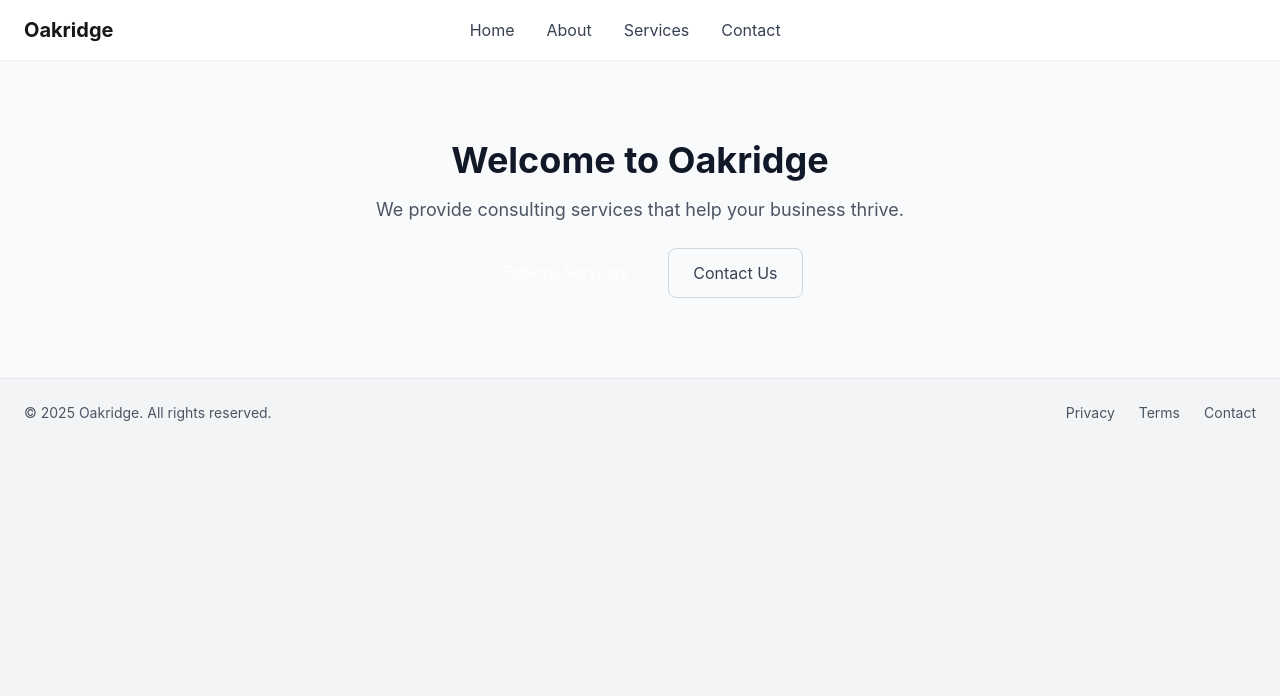
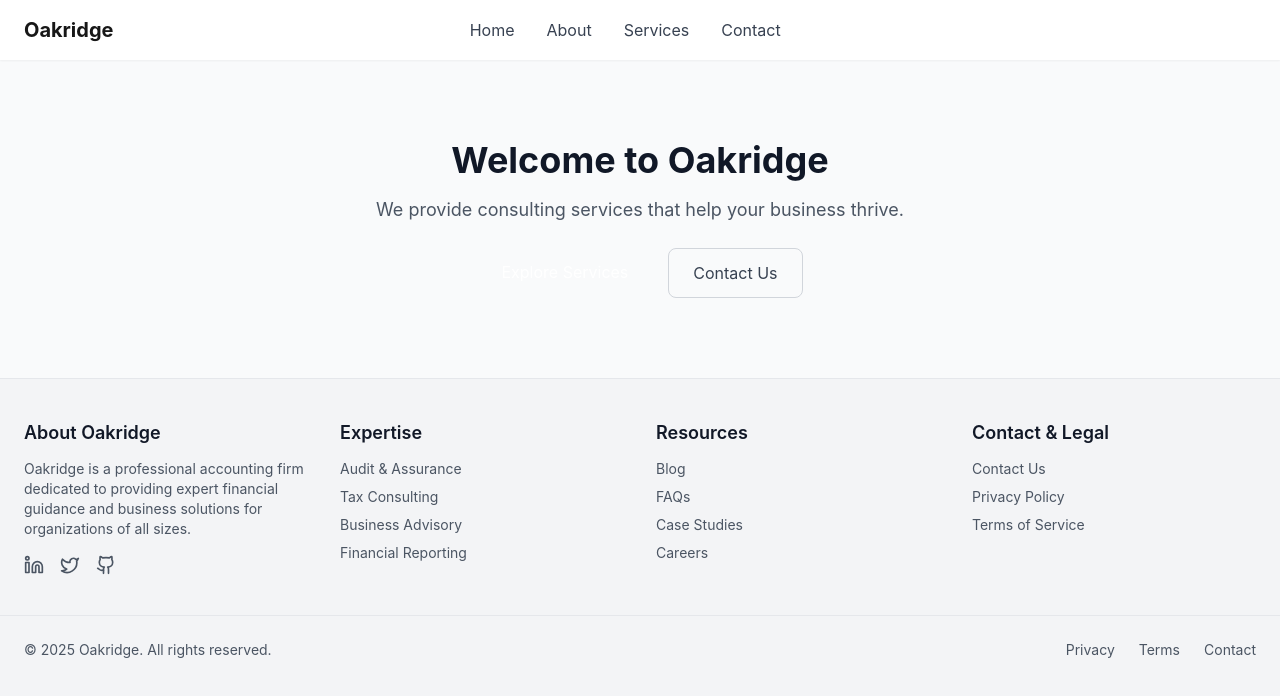
Before and after one commit to Pilgrim360/Oakridge, a Next.js app in the folder my-app/: page / in a window 1280 px wide. Shown: the top 696 px of the page. Built offline with nearby package versions, Linux system fonts and the light colour scheme.

Commit message:
Add social icons to About column in footer

```diff
--- a/my-app/src/components/Footer.tsx
+++ b/my-app/src/components/Footer.tsx
@@ -1,10 +1,62 @@
 // src/components/Footer.tsx
 import Link from "next/link";
+import { Linkedin, Twitter, Github } from "lucide-react";
 
 export default function Footer() {
   return (
-    <footer className="bg-gray-100 py-6 border-t">
-      <div className="mx-auto max-w-7xl px-6 flex flex-col md:flex-row justify-between items-center gap-4">
+    <footer className="bg-gray-100 border-t">
+      {/* Top Section: Four Columns */}
+      <div className="mx-auto max-w-7xl px-6 py-10 grid grid-cols-1 md:grid-cols-4 gap-8 border-b">
+        {/* Overview/About */}
+        <div>
+          <h3 className="text-lg font-semibold mb-3 text-gray-900">About Oakridge</h3>
+          <p className="text-sm text-gray-600">
+            Oakridge is a professional accounting firm dedicated to providing expert financial guidance and business solutions for organizations of all sizes.
+          </p>
+          <div className="flex gap-4 mt-4">
+            <a href="https://linkedin.com/company/oakridge" target="_blank" rel="noopener noreferrer" aria-label="LinkedIn">
+              <Linkedin className="w-5 h-5 text-gray-600 hover:text-blue-700 transition" />
+            </a>
+            <a href="https://twitter.com/oakridge" target="_blank" rel="noopener noreferrer" aria-label="Twitter">
+              <Twitter className="w-5 h-5 text-gray-600 hover:text-blue-500 transition" />
+            </a>
+            <a href="https://github.com/oakridge" target="_blank" rel="noopener noreferrer" aria-label="GitHub">
+              <Github className="w-5 h-5 text-gray-600 hover:text-gray-900 transition" />
+            </a>
+          </div>
+        </div>
+        {/* Expertise */}
+        <div>
+          <h3 className="text-lg font-semibold mb-3 text-gray-900">Expertise</h3>
+          <ul className="text-sm text-gray-600 space-y-2">
+            <li>Audit & Assurance</li>
+            <li>Tax Consulting</li>
+            <li>Business Advisory</li>
+            <li>Financial Reporting</li>
+          </ul>
+        </div>
+        {/* Resources */}
+        <div>
+          <h3 className="text-lg font-semibold mb-3 text-gray-900">Resources</h3>
+          <ul className="text-sm text-gray-600 space-y-2">
+            <li><Link href="/blog" className="hover:text-gray-900">Blog</Link></li>
+            <li><Link href="/faq" className="hover:text-gray-900">FAQs</Link></li>
+            <li><Link href="/case-studies" className="hover:text-gray-900">Case Studies</Link></li>
+            <li><Link href="/careers" className="hover:text-gray-900">Careers</Link></li>
+          </ul>
+        </div>
+        {/* Contact/Links */}
+        <div>
+          <h3 className="text-lg font-semibold mb-3 text-gray-900">Contact & Legal</h3>
+          <ul className="text-sm text-gray-600 space-y-2">
+            <li><Link href="/contact" className="hover:text-gray-900">Contact Us</Link></li>
+            <li><Link href="/privacy" className="hover:text-gray-900">Privacy Policy</Link></li>
+            <li><Link href="/terms" className="hover:text-gray-900">Terms of Service</Link></li>
+          </ul>
+        </div>
+      </div>
+      {/* Bottom Section: Copyright & Links */}
+      <div className="mx-auto max-w-7xl px-6 py-6 flex flex-col md:flex-row justify-between items-center gap-4">
         <p className="text-sm text-gray-600">
           © {new Date().getFullYear()} Oakridge. All rights reserved.
         </p>
```
